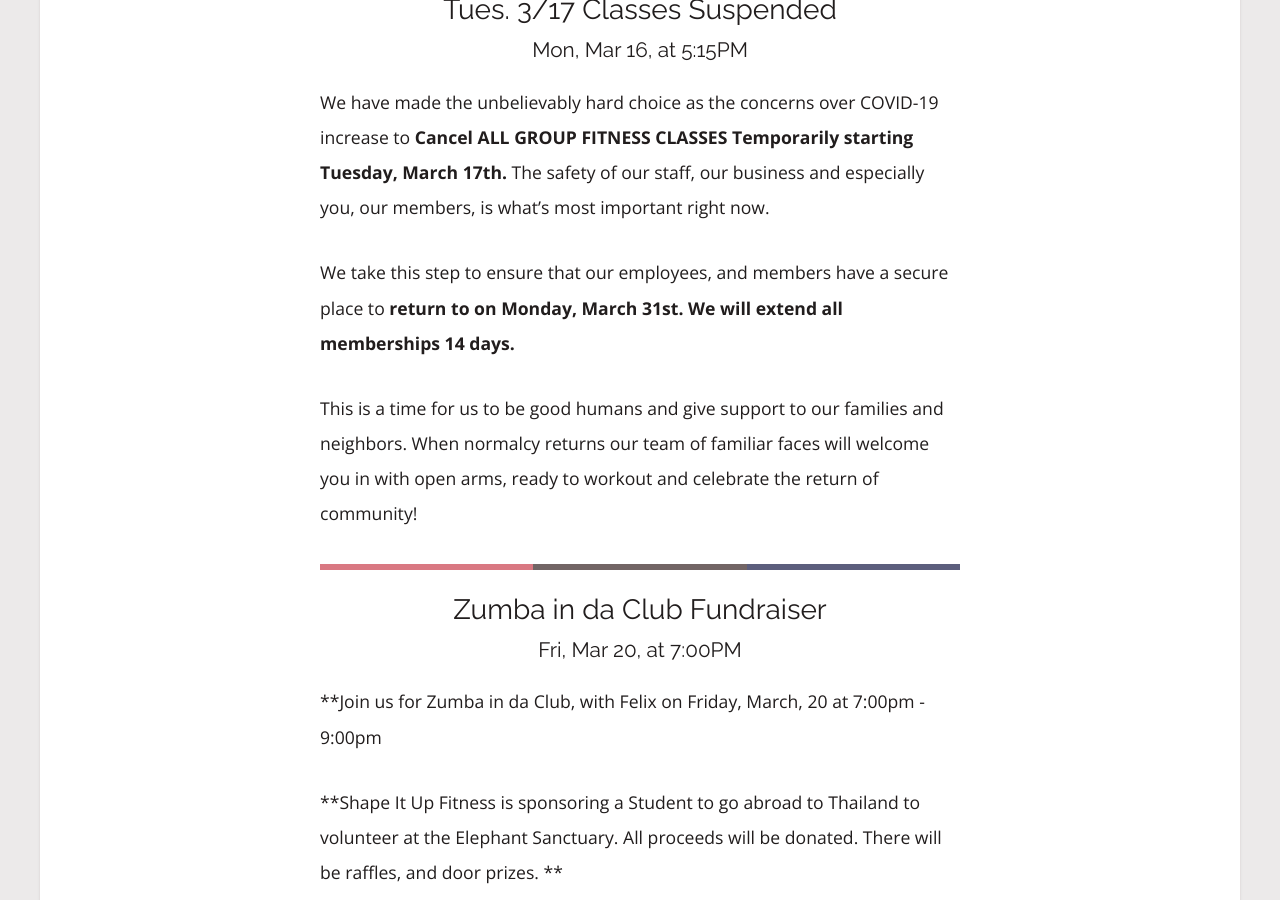
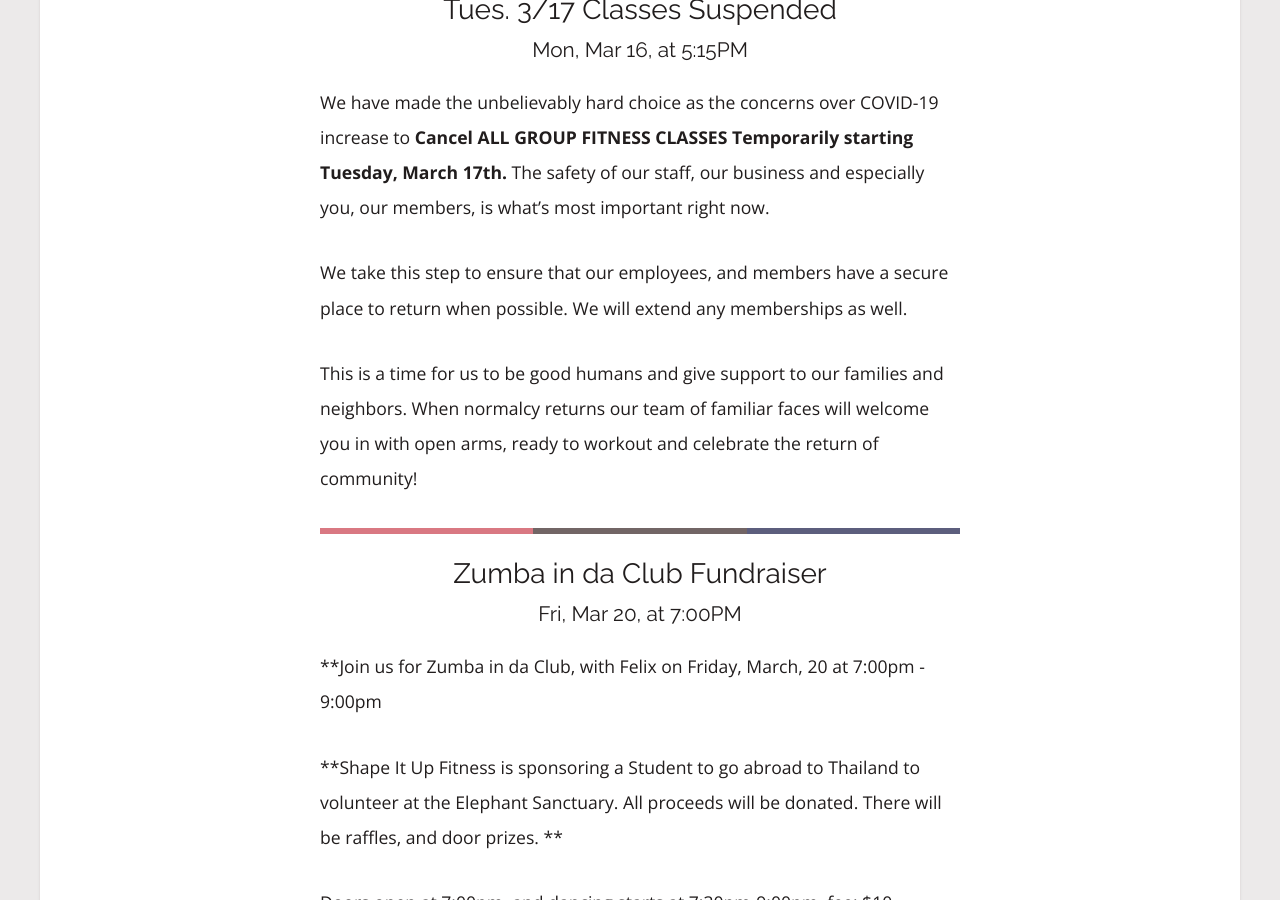
Before and after one commit to rwstone/shapeitup, a Jekyll site: the page built from events/index.md, in a window 1280 px wide and 900 px high, scrolled down 776 px. Built offline with Jekyll 4.4.1, drawn with Linux system fonts in a browser that asks for light colours; some web fonts are replaced.

Commit message:
Updated Holiday Schedule

```diff
--- a/_events/holiday-schedule.markdown
+++ b/_events/holiday-schedule.markdown
@@ -43,12 +43,12 @@
 - "#SUMMER"
 has_time_and_date: true
 event_date: 2020-03-16 17:15:00 -04:00
-event_end_date: 2020-03-31 23:59:00 -04:00
+event_end_date: 2020-04-13 23:59:00 -04:00
 class: Zumba
 ---
 
 We have made the unbelievably hard choice as the concerns over COVID-19 increase to **Cancel ALL GROUP FITNESS CLASSES Temporarily starting Tuesday, March 17th.** The safety of our staff, our business and especially you, our members, is what’s most important right now.
 
-We take this step to ensure that our employees, and members have a secure place to **return to on Monday, March 31st. We will extend all memberships 14 days.**
+We take this step to ensure that our employees, and members have a secure place to return when possible. We will extend any memberships as well.
 
 This is a time for us to be good humans and give support to our families and neighbors. When normalcy returns our team of familiar faces will welcome you in with open arms, ready to workout and celebrate the return of community!
```
